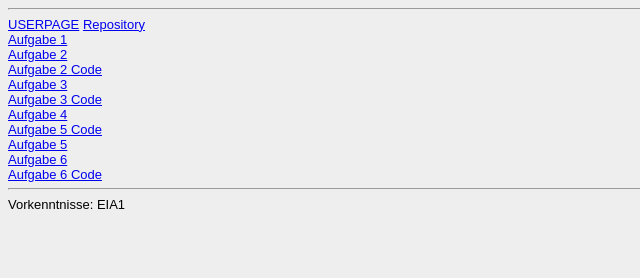
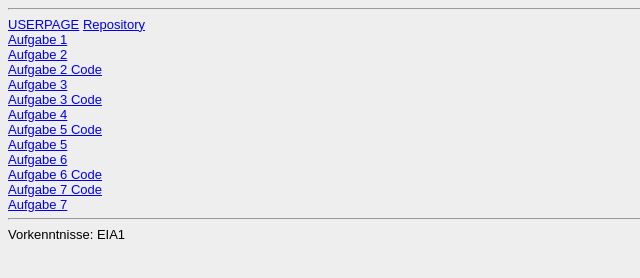
Before and after one commit to yeniayeb/Endabgabe, a plain HTML site: page steckbrief/steckbrief.htm in a window 1280 px wide. Shown: the whole page, without its empty margins (0-640 px from the left). Drawn offline with Linux system fonts and the light colour scheme.

Commit message:
Add files via upload

```diff
--- a/steckbrief/steckbrief.htm
+++ b/steckbrief/steckbrief.htm
@@ -20,7 +20,8 @@
 <a href="https://yeniayeb.github.io/EIA2-Inverted/Aufgabe5/Aufgabe5.pdf"target="_blank">Aufgabe 5  </a> <br>
 <a href="https://yeniayeb.github.io/EIA2-Inverted/Aufgabe 6/Aufgabe6.pdf"target="_blank">Aufgabe 6  </a> <br>
 <a href="https://yeniayeb.github.io/EIA2-Inverted/Aufgabe 6/Haushaltshilfe6.html"target="_blank">Aufgabe 6 Code </a> <br>
-
+<a href="https://yeniayeb.github.io/EIA2-Inverted/Aufgabe7/Haushaltshilfe7.html"target="_blank">Aufgabe 7 Code </a> <br>
+<a href="https://yeniayeb.github.io/EIA2-Inverted/Aufgabe7/Aufgabe7.pdf"target="_blank">Aufgabe 7 </a> <br>
 
 <!-- Hier bitte die Vorkenntnisse im Bereich Programmierung zu Beginn der Veranstaltung kurz beschreiben! -->
 <hr>
```
